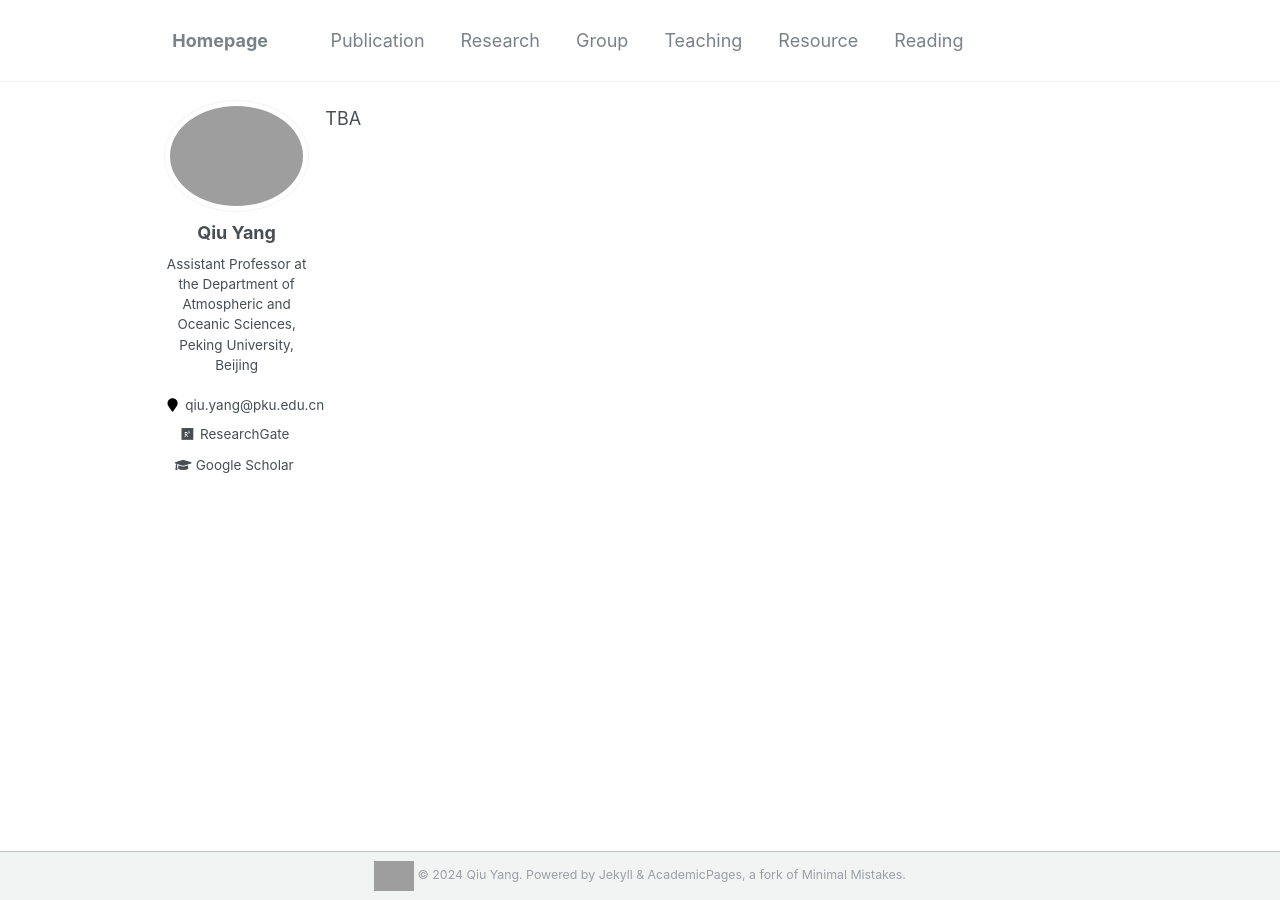
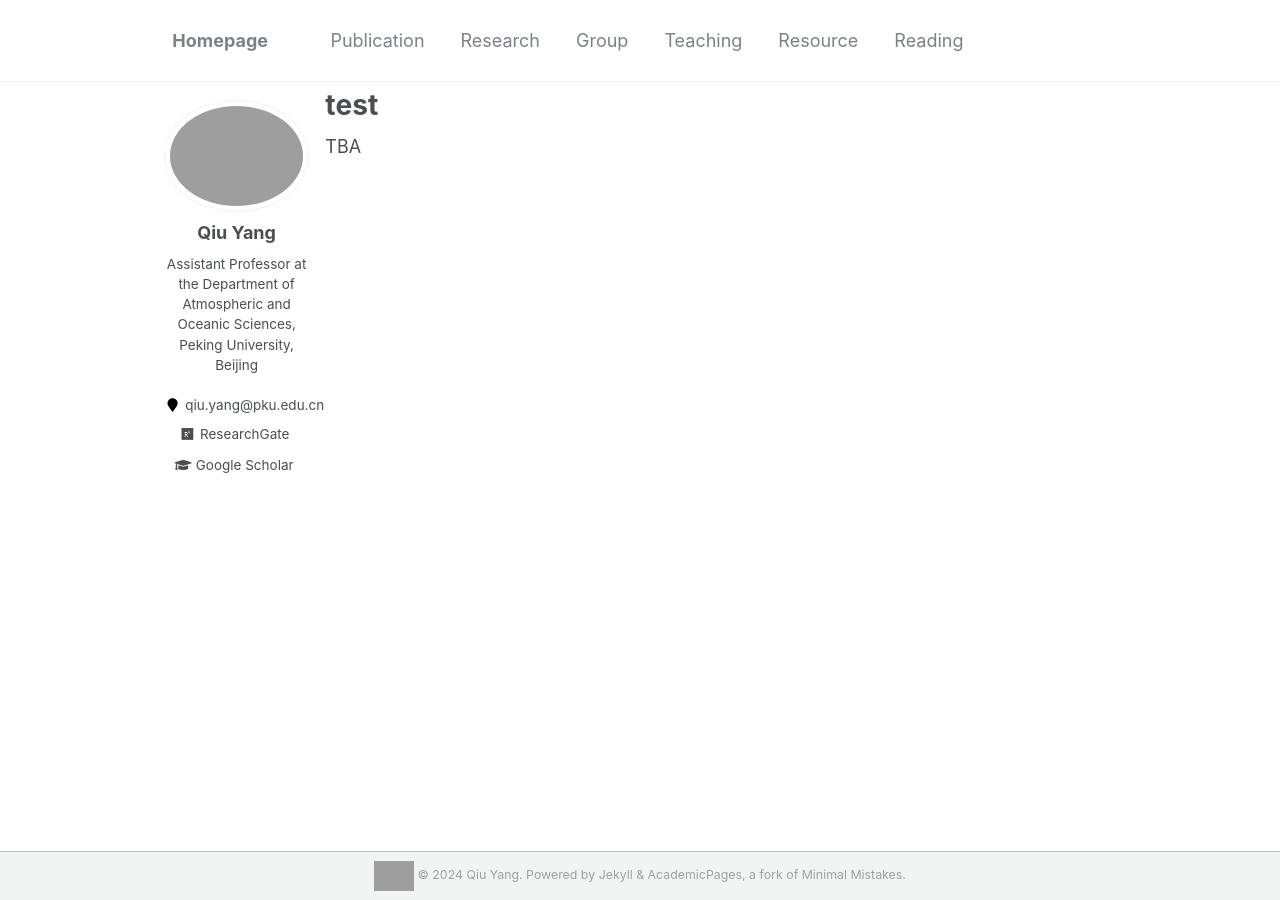
Before and after one commit to qiuyang50/qiuyang50.github.io, a Jekyll site: the page built from _pages/modeling_2024fall.md, in a window 1280 px wide. Built offline with Jekyll 4.4.1, drawn with Linux system fonts in a browser that asks for light colours; grey boxes are pictures that could not be loaded.

Commit message:
Update modeling_2024fall.md

```diff
--- a/_pages/modeling_2024fall.md
+++ b/_pages/modeling_2024fall.md
@@ -1,8 +1,7 @@
 ---
 layout: single
-title: ""
-permalink:
-author_profile: true
+title: "test"
+filename: modeling_2024fall.md
 ---
 
 TBA
```
